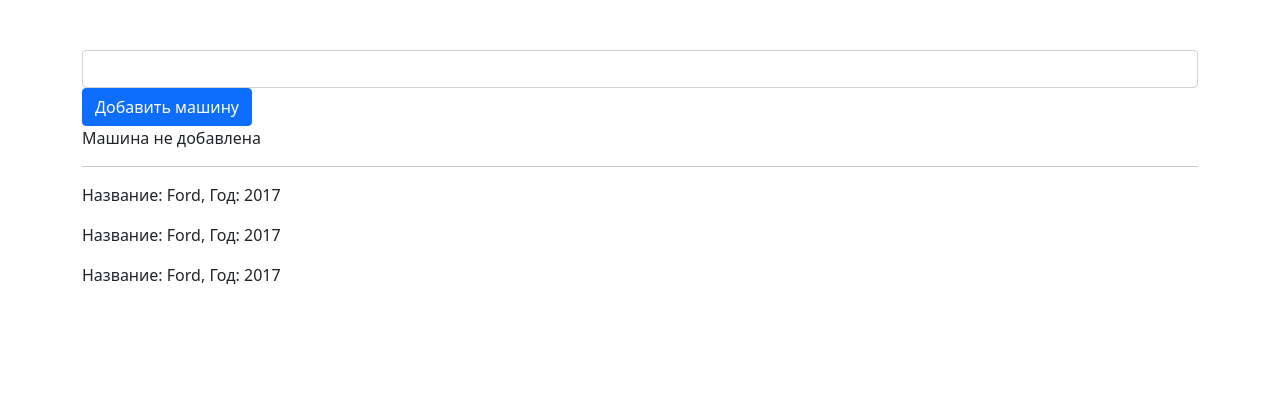
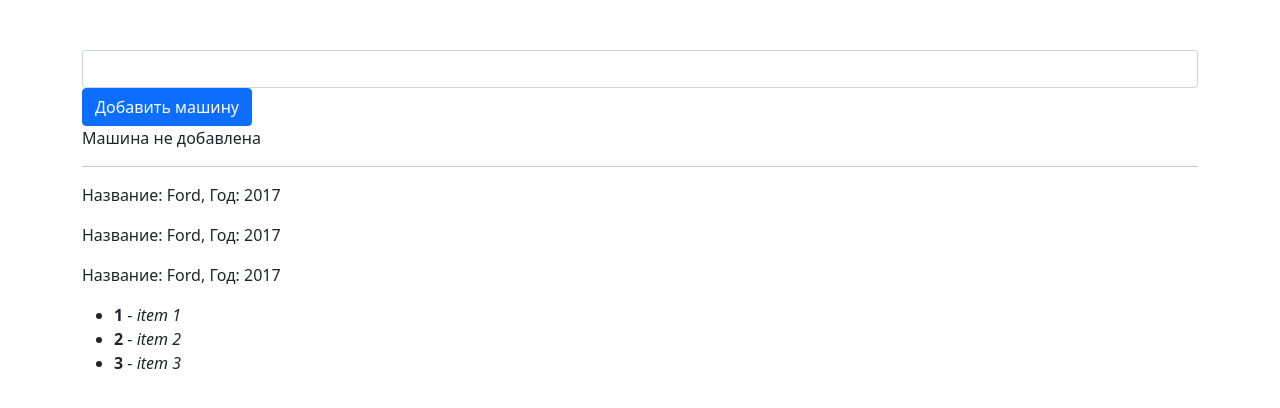
Before and after one commit to hogwartsdeveloper/angular-course-from-youtube, an Angular app: page / in a window 1280 px wide. Shown: the top 408 px of the page. Built offline with nearby package versions, Linux system fonts and the light colour scheme.

Commit message:
ng for lesson 11

```diff
--- a/src/app/cars/cars.component.html
+++ b/src/app/cars/cars.component.html
@@ -7,6 +7,11 @@
 </ng-template>
 
 <hr>
-<app-car></app-car>
-<app-car></app-car>
-<app-car></app-car>
+
+<app-car *ngFor="let car of cars"></app-car>
+
+<ul>
+  <li *ngFor="let item of items; let idx = index">
+    <b>{{idx + 1}}</b> - <i>{{item.name}}</i>
+  </li>
+</ul>
--- a/src/app/cars/cars.component.ts
+++ b/src/app/cars/cars.component.ts
@@ -9,10 +9,22 @@
   carName = '';
   addCarStatus = false;
 
+  cars = [
+    'Ford', 'Audi', 'BMW'
+  ];
+
+  items = [
+    {id: 3, name: 'item 1'},
+    {id: 6, name: 'item 2'},
+    {id: 9, name: 'item 3'},
+  ]
+
   constructor() {
   }
 
   addCar() {
     this.addCarStatus = true;
+    this.cars.push(this.carName);
+    this.carName = '';
   }
 }
```
